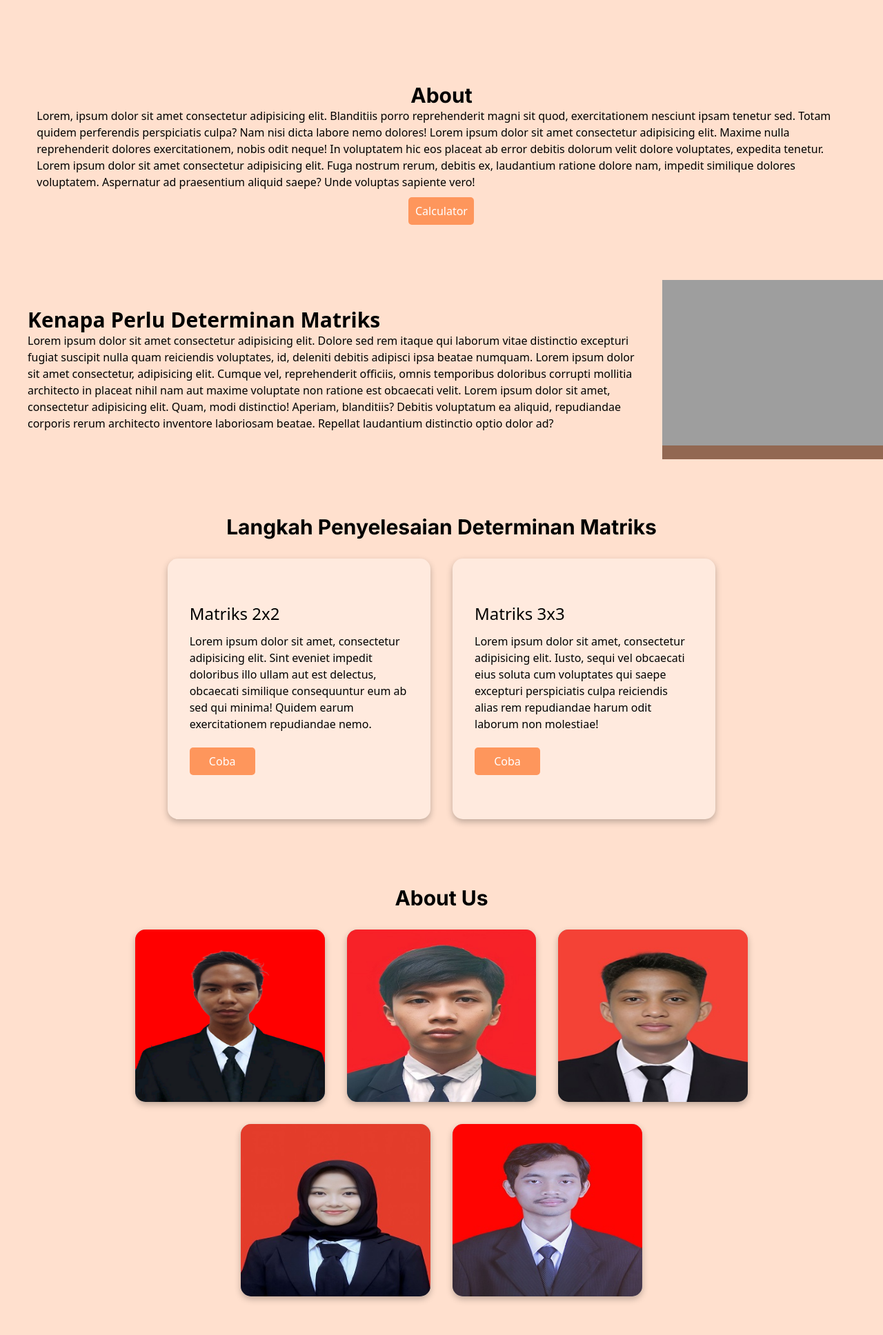
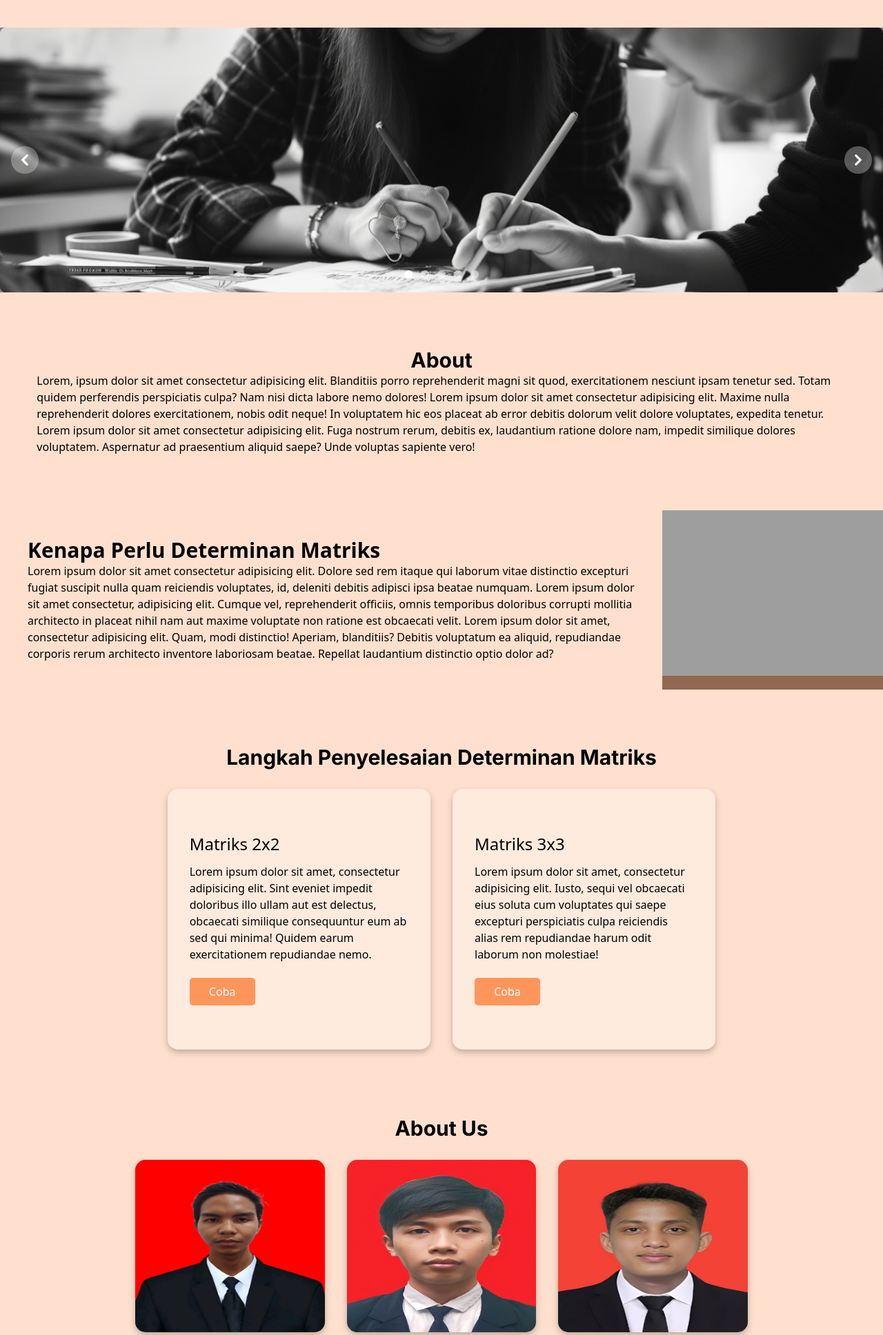
Before and after one commit to severusDude/kalkulator-determinan-matriks, a Django app: page / in a window 1280 px wide. Shown: the part 64-2000 px from the top of the page at 69% size. Run offline with Django 5.2, Linux system fonts and the light colour scheme; some libraries are stand-ins or nearby versions; grey boxes are pictures that could not be loaded.

Commit message:
fix carousel

```diff
--- a/kaldetmat/core/templates/core/index.html
+++ b/kaldetmat/core/templates/core/index.html
@@ -4,8 +4,9 @@
 {% endblock title %}
 
 
+{% block content %}
 <!-- start carousel -->
-<div id="default-carousel" class="relative w-full" data-carousel="slide" style="background-color: gray;">
+    <div id="default-carousel" class="relative w-full" data-carousel="slide" style="background-color: gray;">
       <!-- Carousel wrapper -->
       <div class="relative h-56 overflow-hidden rounded-lg md:h-96">
         <!-- Item 1 -->
@@ -78,13 +79,10 @@
 </div>
 <!-- end carousel -->
 
-
-{% block content %}
 <section class="mt-20">
   <div class="w-11/12 flex justify-center items-center flex-col mx-auto md:11/12">
     <h2 class="md:text-3xl font-bold dark:text-white font-bold dark:text-white text-2xl" style="font-family: 'Inter'; color: #000000;">About</h2>
     <p>Lorem, ipsum dolor sit amet consectetur adipisicing elit. Blanditiis porro reprehenderit magni sit quod, exercitationem nesciunt ipsam tenetur sed. Totam quidem perferendis perspiciatis culpa? Nam nisi dicta labore nemo dolores! Lorem ipsum dolor sit amet consectetur adipisicing elit. Maxime nulla reprehenderit dolores exercitationem, nobis odit neque! In voluptatem hic eos placeat ab error debitis dolorum velit dolore voluptates, expedita tenetur. Lorem ipsum dolor sit amet consectetur adipisicing elit. Fuga nostrum rerum, debitis ex, laudantium ratione dolore nam, impedit similique dolores voluptatem. Aspernatur ad praesentium aliquid saepe? Unde voluptas sapiente vero!</p>
-    <button class="btn mx-auto">Calculator</button>
   </div>
 </section>
 
```
